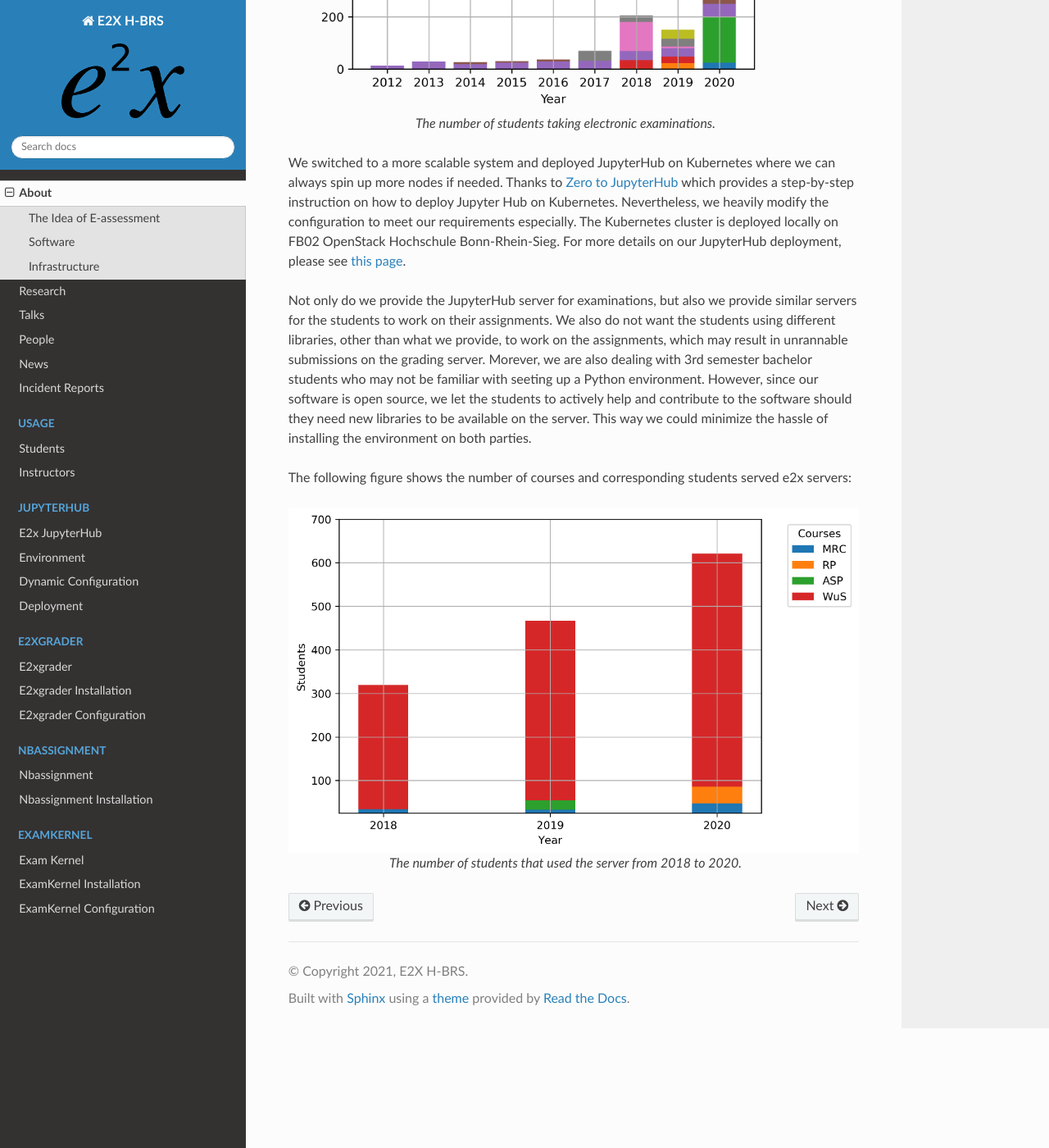
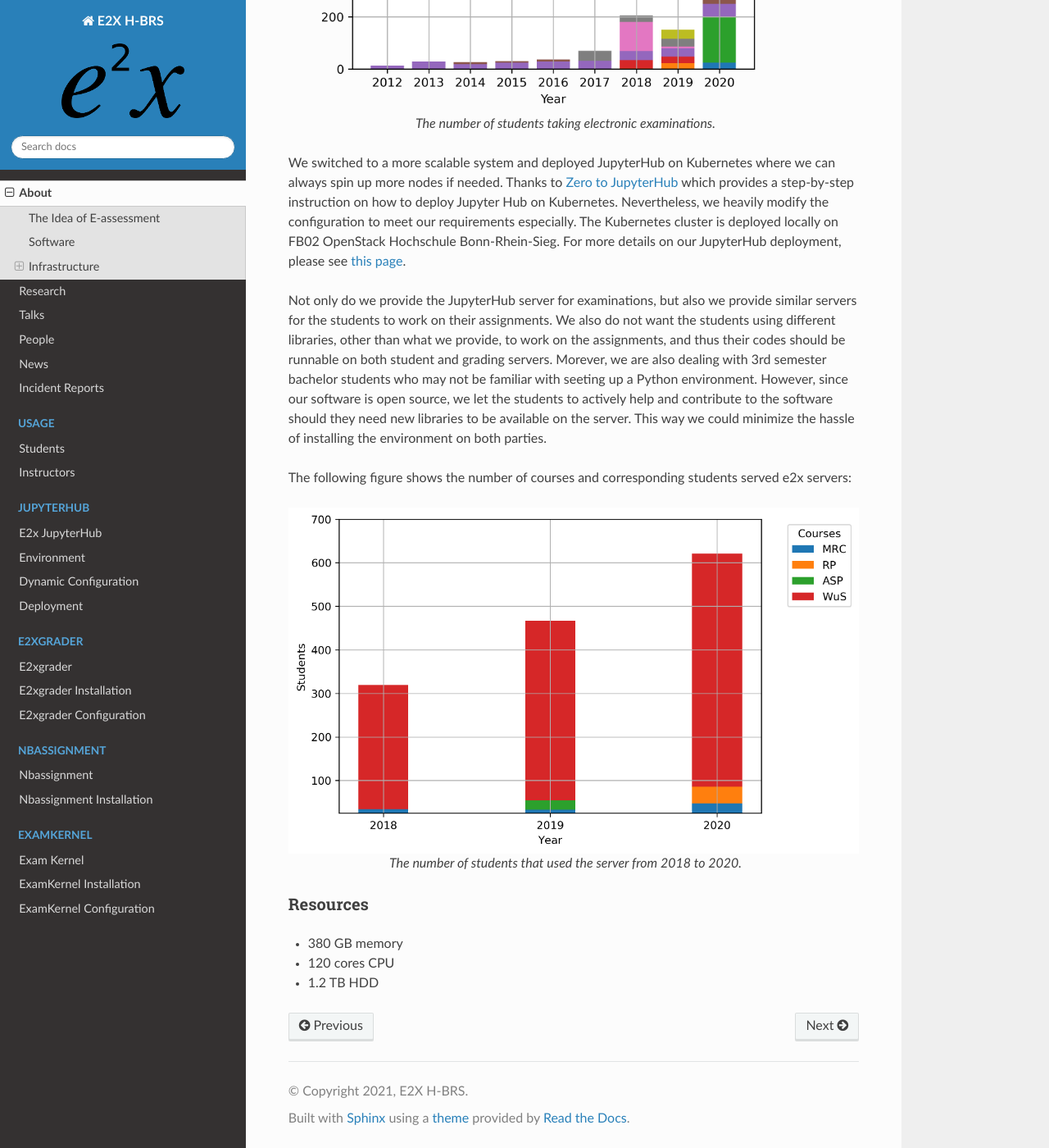
Before and after one commit to DigiKlausur/e2x-docs, a Sphinx documentation site: the page built from docs/source/about.rst, in a window 1280 px wide and 1400 px high, scrolled down 2059 px. Shown: the whole window at 82% size. Built offline with Sphinx 7.4.7 and the Read the Docs theme 2.0.0, drawn with Linux system fonts in a browser that asks for light colours.

Commit message:
add resources and update infrastructure

```diff
--- a/docs/source/about.rst
+++ b/docs/source/about.rst
@@ -93,8 +93,8 @@
 
 Not only do we provide the JupyterHub server for examinations, but also we provide similar servers for
 the students to work on their assignments. We also do not want the students using different libraries,
-other than what we provide, to work on the assignments, which may result in unrannable submissions
-on the grading server. Morever, we are also dealing with 3rd semester bachelor students who may not
+other than what we provide, to work on the assignments, and thus their codes should be runnable on
+both student and grading servers. Morever, we are also dealing with 3rd semester bachelor students who may not
 be familiar with seeting up a Python environment. However, since our software is open source, we let
 the students to actively help and contribute to the software should they need new libraries to be
 available on the server. This way we could minimize the hassle of installing the environment on both
@@ -106,3 +106,10 @@
    :align: center
 
    The number of students that used the server from 2018 to 2020.
+
+Resources
+---------
+
+* 380 GB memory
+* 120 cores CPU
+* 1.2 TB HDD
```
